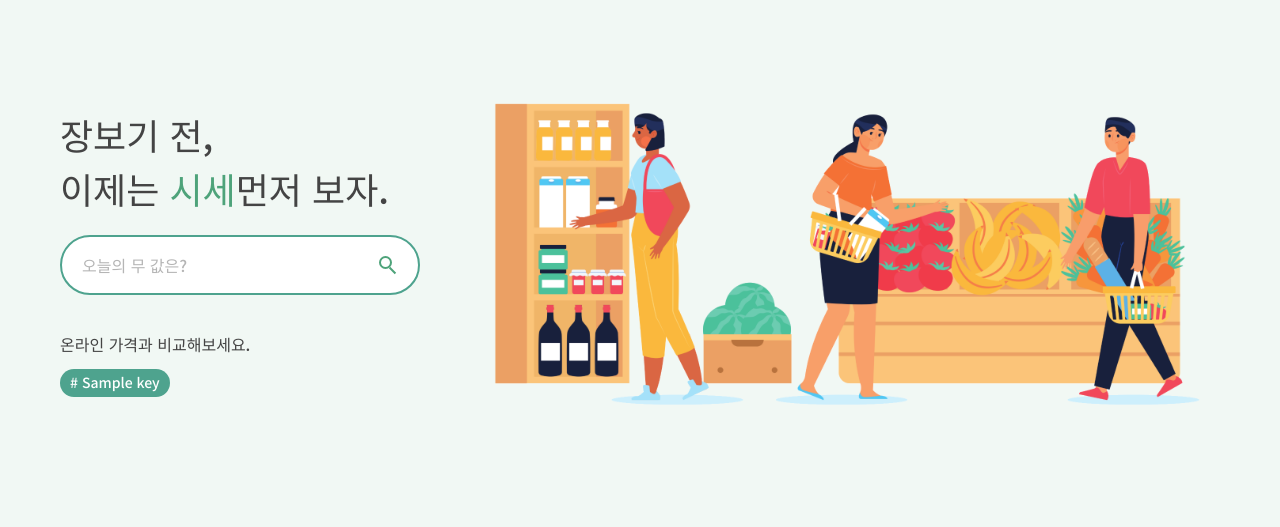
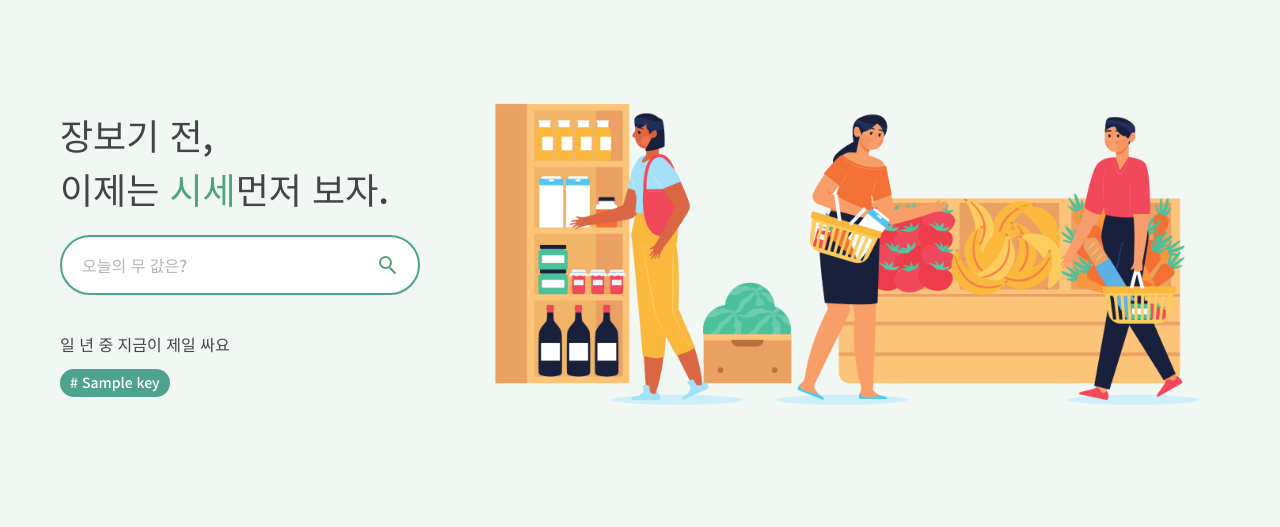
Before and after one commit to cart-savior/cart_savior, a Python web app: template flask/templates/main.html in a window 1280 px wide. Shown: the part 163-690 px from the top of the page. Run offline with Jinja, Linux system fonts and the light colour scheme; the template is opened without the code that fills it: most values are stand-ins (such as "Sample title", 1, 10 or a date in 2020).

Commit message:
Change sub title

```diff
--- a/flask/templates/main.html
+++ b/flask/templates/main.html
@@ -12,7 +12,7 @@
 						<button class="btn_search" type="submit"><span class="ir">검색하기</span></button>
 					</form>
 				</div>
-				<h3 class="title_sm">온라인 가격과 비교해보세요.</h3>
+				<h3 class="title_sm">일 년 중 지금이 제일 싸요</h3>
 				<ul class="hash_list">
 					{% for key in random_keys %}
 					<li class="hash_item"><a href="{{ url_for('search_hash', search_key=key) }}"># {{ key }}</a></li>
```
